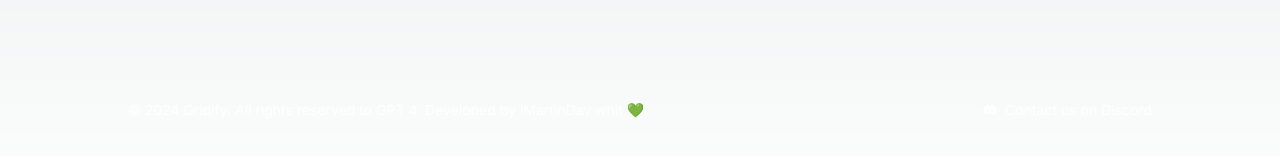
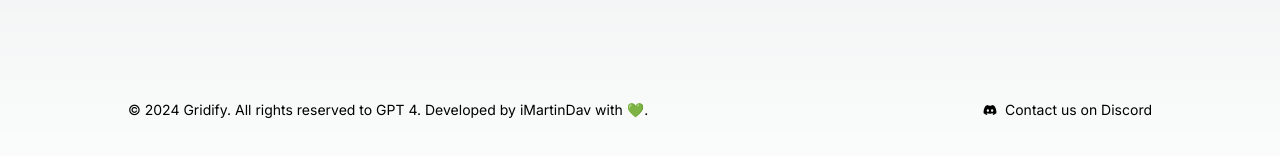
Before and after one commit to iMartinDav/gridify-datagrid, a Next.js app in the folder my-landing-page/: page / in a window 1280 px wide. Shown: the part 676-832 px from the top of the page. Built offline with nearby package versions, Linux system fonts and the light colour scheme.

Commit message:
Imprve the footer to work with dark and light mode

```diff
--- a/my-landing-page/package.json
+++ b/my-landing-page/package.json
@@ -12,6 +12,7 @@
     "@headlessui/react": "^1.7.18",
     "@heroicons/react": "^2.1.1",
     "next": "14.1.0",
+    "next-dark-mode": "^3.0.0",
     "react": "^18",
     "react-dom": "^18",
     "react-icons": "^5.0.1",
--- a/my-landing-page/src/app/components/Footer/Footer.tsx
+++ b/my-landing-page/src/app/components/Footer/Footer.tsx
@@ -6,13 +6,13 @@ const Footer = () => {
   const currentYear = new Date().getFullYear();
 
   return (
-    <footer className="w-full h-20 flex items-center justify-between bg-transparent text-white px-8">
-      <div className="flex items-center">
-        <p className="text-sm">
-          © {currentYear} Gridify. All rights reserved to GPT 4. Developed by iMartinDav whit 💚.
+    <footer className="w-full h-20 flex flex-col md:flex-row items-center justify-between bg-transparent px-8 py-4">
+      <div className="flex items-center justify-center md:justify-start">
+        <p className="text-center md:text-left text-sm">
+          © {currentYear} Gridify. All rights reserved to GPT 4. Developed by iMartinDav with 💚.
         </p>
       </div>
-      <div className="flex items-center">
+      <div className="flex items-center justify-center md:justify-end mt-4 md:mt-0">
         <a
           href="YOUR_DISCORD_LINK"
           target="_blank"
```
Also changed, not shown: 1 other file (tests, documents, lock files or other folders).
